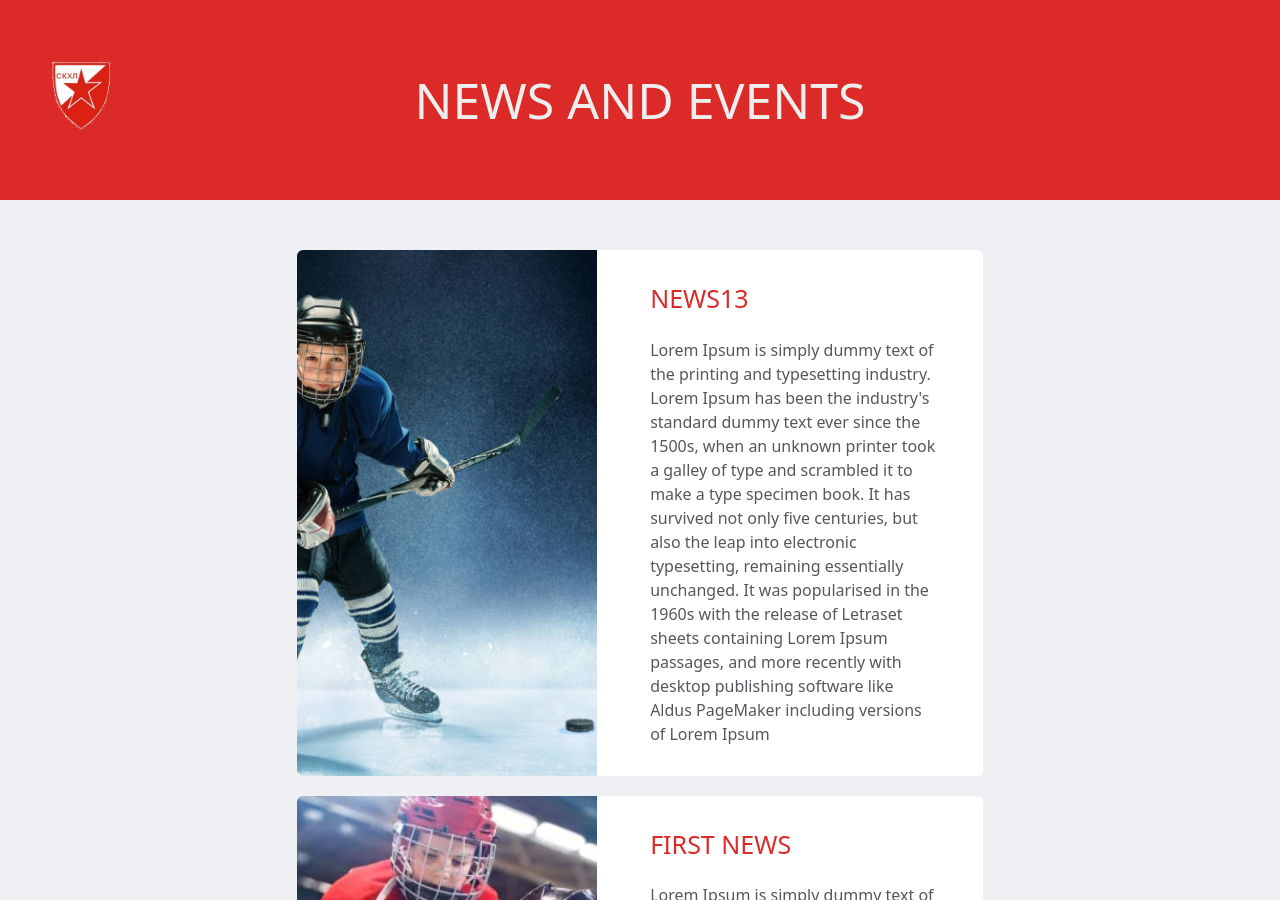
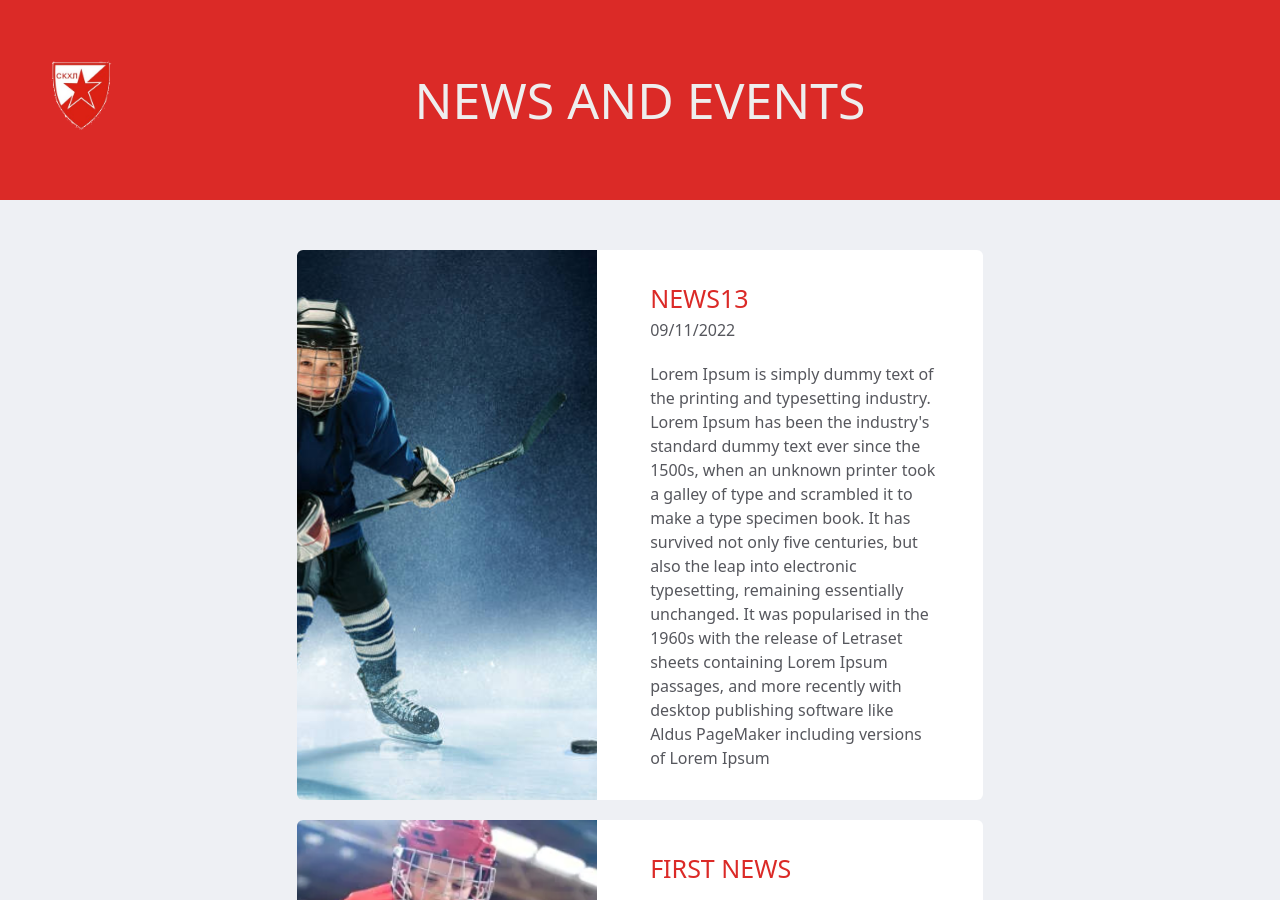
Before and after one commit to evnayd/Hockey, a Jekyll site: the page built from news.md, in a window 1280 px wide and 900 px high. Built offline with Jekyll 4.4.1, drawn with Linux system fonts in a browser that asks for light colours.

Commit message:
added date

```diff
--- a/_layouts/news.html
+++ b/_layouts/news.html
@@ -15,6 +15,7 @@
                     </div>
                     <div class="accordion">
                         <h2 class="news-item-title">{{news.title}}</h2>
+                        <p class="">{{news.date | date: '%d/%m/%Y'}}</p>
                     <h3>Read more</h3>
 
 
```
